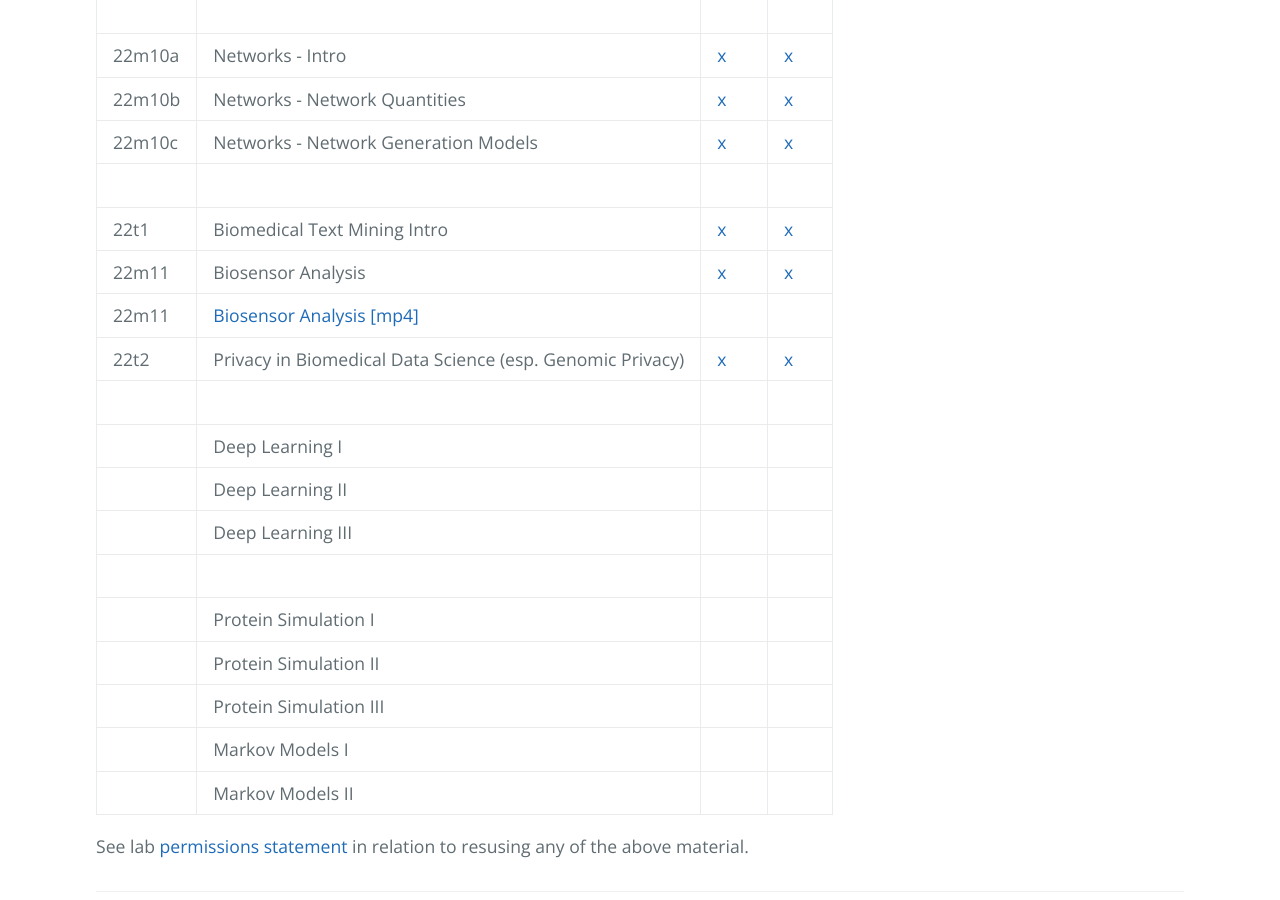
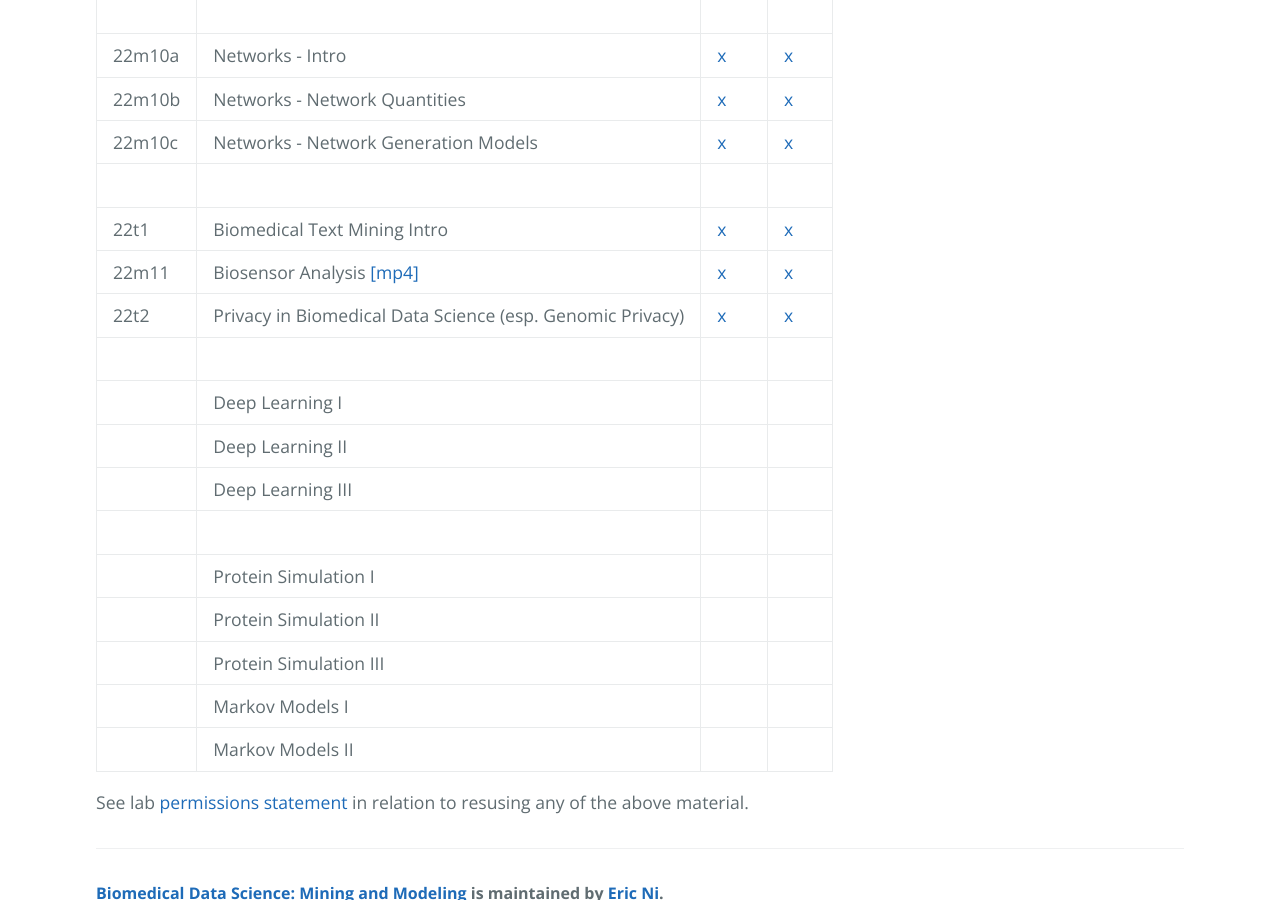
Before and after one commit to gersteinlab/cbb752b23, a Jekyll site: the page built from syllabus.md, in a window 1280 px wide and 900 px high, scrolled down 3795 px. Built offline with Jekyll 4.4.1, drawn with Linux system fonts in a browser that asks for light colours.

Commit message:
Update syllabus.md

```diff
--- a/syllabus.md
+++ b/syllabus.md
@@ -80,8 +80,7 @@ Please see [last year's syllabus](http://cbb752b21.gersteinlab.org/syllabus) (wi
 | 22m10c | Networks - Network Generation Models                                                                                     | [x](http://files2.gersteinlab.org/public-docs/2022/03.10/22m10c--cbb752-MG-network-generation.pdf)                               | [x](http://files2.gersteinlab.org/public-docs/2022/03.10/22m10c--cbb752-MG-network-generation.ppt)                               |
 |        |                                                                                                                          |                                                                                                                                  |                                                                                                                                  |
 | 22t1   | Biomedical Text Mining Intro                                                                                             | [x](http://files2.gersteinlab.org/public-docs/2022/03.09/cbb752b22_textmining.pdf)                                               | [x](http://files2.gersteinlab.org/public-docs/2022/03.10/cbb752b22_textmining.pptx)                                              |
-| 22m11  | Biosensor Analysis                                                                                                       | [x](http://files2.gersteinlab.org/public-docs/2022/03.14/22m11--cbb752-MG-spr22-biosensors.pdf)                                  | [x](http://files2.gersteinlab.org/public-docs/2022/03.14/22m11--cbb752-MG-spr22-biosensors.pptx)                                 |
-| 22m11  | [Biosensor Analysis \[mp4\]](http://files2.gersteinlab.org/public-docs/2022/03.14/22m11--cbb752-MG-spr22-biosensors.mp4) |                                                                                                                                  |                                                                                                                                  |
+| 22m11  | Biosensor Analysis  [\[mp4\]](http://files2.gersteinlab.org/public-docs/2022/03.14/22m11--cbb752-MG-spr22-biosensors.mp4)                                                                                                     | [x](http://files2.gersteinlab.org/public-docs/2022/03.14/22m11--cbb752-MG-spr22-biosensors.pdf)                                  | [x](http://files2.gersteinlab.org/public-docs/2022/03.14/22m11--cbb752-MG-spr22-biosensors.pptx)                                 |
 | 22t2   | Privacy in Biomedical Data Science (esp. Genomic Privacy)                                                                | [x](http://files2.gersteinlab.org/public-docs/2022/03.14/PrivacyCyberbiosecurity_cbb752b22_EN.pdf)                               | [x](http://files2.gersteinlab.org/public-docs/2022/03.14/PrivacyCyberbiosecurity_cbb752b22_EN.pptx)                              |
 |        |                                                                                                                          |                                                                                                                                  |                                                                                                                                  |
 |        | Deep Learning I                                                                                                          |                                                                                                                                  |                                                                                                                                  |
```
